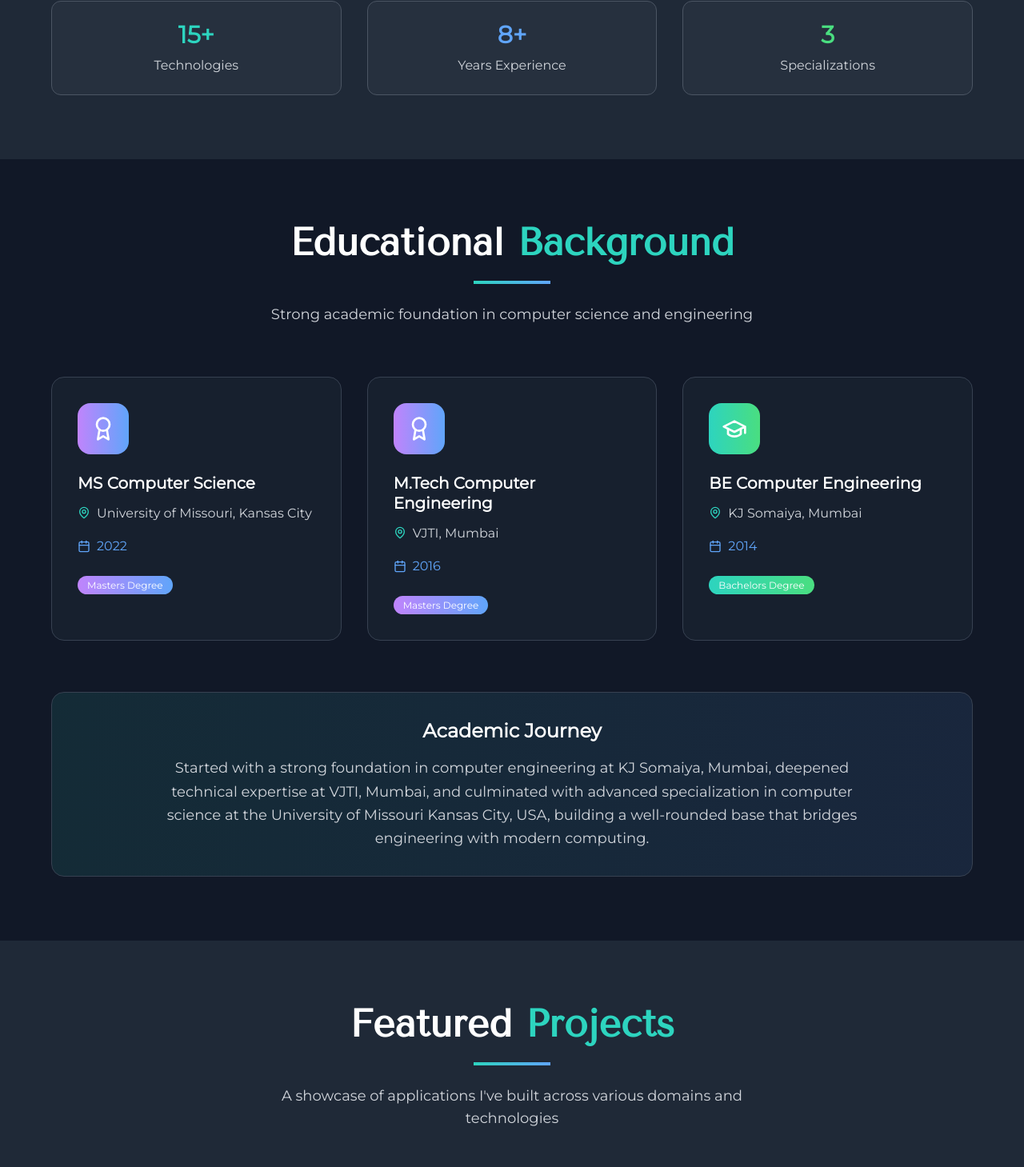
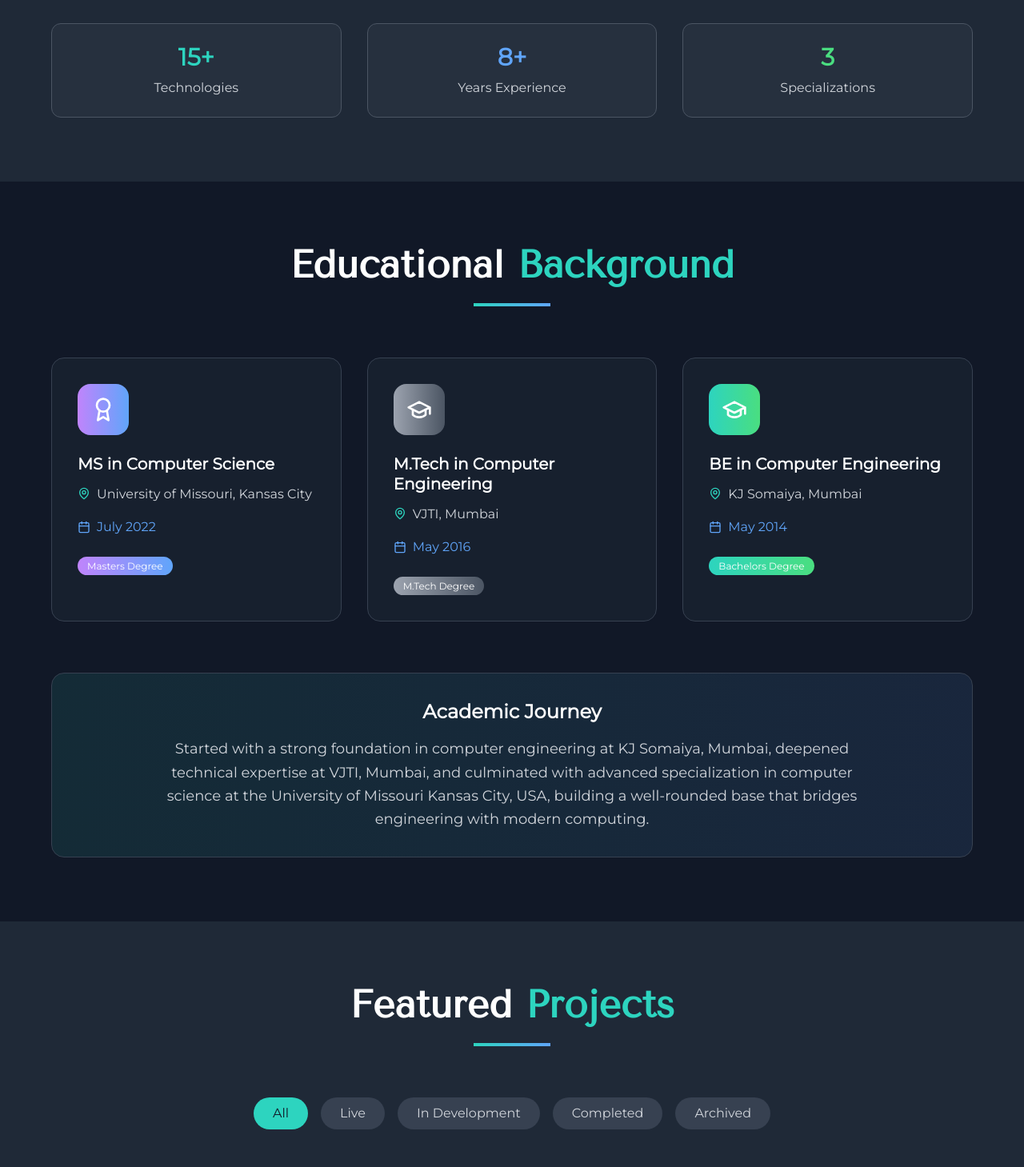
Before and after one commit to vyomadesai/vyomaportfolio, a React (Create React App) app: page / in a window 1280 px wide. Shown: the part 6868-8327 px from the top of the page at 80% size. Built offline with nearby package versions, Linux system fonts and the light colour scheme.

Commit message:
changes done in projects

```diff
--- a/src/component/Contact.jsx
+++ b/src/component/Contact.jsx
@@ -48,9 +48,8 @@ const Contact = () => {
               Get In <span className="text-teal-400">Touch</span>
             </h2>
             <div className="w-24 h-1 bg-gradient-to-r from-teal-400 to-blue-400 mx-auto mb-6"></div>
-            <p className="text-lg text-gray-300 max-w-2xl mx-auto" style={{fontFamily: 'Montserrat, sans-serif'}}>
-              I'm always interested in new opportunities and interesting projects.
-              Let's connect and discuss how we can work together!
+            <p className="text-lg text-gray-300 max-w-3xl mx-auto" style={{fontFamily: 'Montserrat, sans-serif'}}>
+              I'm always interested in new opportunities and interesting projects.  Let's connect and discuss how we can work together!
             </p>
           </div>
 
@@ -96,7 +95,7 @@ const Contact = () => {
               <h3 className="text-3xl font-bold text-white mb-4">
                 Ready to Start a Project?
               </h3>
-              <p className="text-lg text-gray-300 mb-8 leading-relaxed" style={{fontFamily: 'Montserrat, sans-serif'}}>
+              <p className="text-lg text-gray-300 mb-8 max-w-5xl leading-relaxed" style={{fontFamily: 'Montserrat, sans-serif'}}>
                 Whether you need a responsive website, a full-stack application, or just want to
                 discuss your next big idea, I'm here to help bring your vision to life.
                 Let's create something amazing together!
--- a/src/component/Education.jsx
+++ b/src/component/Education.jsx
@@ -35,9 +35,6 @@ const Education = () => {
               Educational <span className="text-teal-400">Background</span>
             </h2>
             <div className="w-24 h-1 bg-gradient-to-r from-teal-400 to-blue-400 mx-auto mb-6"></div>
-            <p className="text-lg text-gray-300 max-w-2xl mx-auto" style={{fontFamily: 'Montserrat, sans-serif'}}>
-              Strong academic foundation in computer science and engineering
-            </p>
           </div>
 
           {/* Education Grid */}
--- a/src/component/Projects.jsx
+++ b/src/component/Projects.jsx
@@ -1,40 +1,48 @@
-import React, { useState } from 'react';
-import { ExternalLink, Github, Calendar, Play, Archive, Wrench } from 'lucide-react';
-import { projects } from '../data/mock';
+import React, { useState } from "react";
+import {
+  ExternalLink,
+  Github,
+  Calendar,
+  Play,
+  Archive,
+  Wrench,
+} from "lucide-react";
+import { projects } from "../data/mock";
 
 const Projects = () => {
-  const [filter, setFilter] = useState('All');
+  const [filter, setFilter] = useState("All");
 
-  const filters = ['All', 'Live', 'In Development', 'Completed', 'Archived'];
+  const filters = ["All", "Live", "In Development", "Completed", "Archived"];
 
-  const filteredProjects = filter === 'All'
-    ? projects
-    : projects.filter(project => project.status === filter);
+  const filteredProjects =
+    filter === "All"
+      ? projects
+      : projects.filter((project) => project.status === filter);
 
   const getStatusColor = (status) => {
     switch (status) {
-      case 'Live':
-        return 'from-green-400 to-teal-400';
-      case 'In Development':
-        return 'from-blue-400 to-purple-400';
-      case 'Completed':
-        return 'from-teal-400 to-blue-400';
-      case 'Archived':
-        return 'from-gray-400 to-gray-600';
+      case "Live":
+        return "from-green-400 to-teal-400";
+      case "In Development":
+        return "from-blue-400 to-purple-400";
+      case "Completed":
+        return "from-teal-400 to-blue-400";
+      case "Archived":
+        return "from-gray-400 to-gray-600";
       default:
-        return 'from-gray-400 to-gray-600';
+        return "from-gray-400 to-gray-600";
     }
   };
 
   const getStatusIcon = (status) => {
     switch (status) {
-      case 'Live':
+      case "Live":
         return Play;
-      case 'In Development':
+      case "In Development":
         return Wrench;
-      case 'Completed':
+      case "Completed":
         return Calendar;
-      case 'Archived':
+      case "Archived":
         return Archive;
       default:
         return Calendar;
@@ -47,13 +55,13 @@ const Projects = () => {
         <div className="max-w-7xl mx-auto">
           {/* Section Header */}
           <div className="text-center mb-16">
-            <h2 className="text-4xl md:text-5xl font-bold text-white mb-6" style={{fontFamily: 'Tenor Sans, serif'}}>
+            <h2
+              className="text-4xl md:text-5xl font-bold text-white mb-6"
+              style={{ fontFamily: "Tenor Sans, serif" }}
+            >
               Featured <span className="text-teal-400">Projects</span>
             </h2>
             <div className="w-24 h-1 bg-gradient-to-r from-teal-400 to-blue-400 mx-auto mb-6"></div>
-            <p className="text-lg text-gray-300 max-w-2xl mx-auto" style={{fontFamily: 'Montserrat, sans-serif'}}>
-              A showcase of applications I've built across various domains and technologies
-            </p>
           </div>
 
           {/* Filter Buttons */}
@@ -64,8 +72,8 @@ const Projects = () => {
                 onClick={() => setFilter(filterOption)}
                 className={`px-6 py-2 rounded-full font-medium transition-all duration-300 ${
                   filter === filterOption
-                    ? 'bg-teal-400 text-gray-900'
-                    : 'bg-gray-700 text-gray-300 hover:bg-gray-600'
+                    ? "bg-teal-400 text-gray-900"
+                    : "bg-gray-700 text-gray-300 hover:bg-gray-600"
                 }`}
               >
                 {filterOption}
@@ -88,10 +96,13 @@ const Projects = () => {
                     <div className="absolute inset-0 flex items-center justify-center">
                       <div className="text-6xl text-gray-500/50">📱</div>
                     </div>
-
                     {/* Status Badge */}
                     <div className="absolute top-4 right-4">
-                      <div className={`flex items-center space-x-1 bg-gradient-to-r ${getStatusColor(project.status)} text-white px-3 py-1 rounded-full text-xs font-medium`}>
+                      <div
+                        className={`flex items-center space-x-1 bg-gradient-to-r ${getStatusColor(
+                          project.status
+                        )} text-white px-3 py-1 rounded-full text-xs font-medium`}
+                      >
                         <StatusIcon className="w-3 h-3" />
                         <span>{project.status}</span>
                       </div>
@@ -104,7 +115,10 @@ const Projects = () => {
                       {project.title}
                     </h3>
 
-                    <p className="text-gray-300 mb-4 leading-relaxed" style={{fontFamily: 'Montserrat, sans-serif'}}>
+                    <p
+                      className="text-gray-300 mb-4 leading-relaxed"
+                      style={{ fontFamily: "Montserrat, sans-serif" }}
+                    >
                       {project.description}
                     </p>
 
@@ -122,7 +136,7 @@ const Projects = () => {
 
                     {/* Project Links */}
                     <div className="flex space-x-4">
-                      {project.liveUrl !== '#' && (
+                      {project.liveUrl !== "#" && (
                         <a
                           href={project.liveUrl}
                           target="_blank"
@@ -134,7 +148,7 @@ const Projects = () => {
                         </a>
                       )}
 
-                      {project.githubUrl !== '#' && (
+                      {project.githubUrl !== "#" && (
                         <a
                           href={project.githubUrl}
                           target="_blank"
@@ -158,27 +172,41 @@ const Projects = () => {
               <h3 className="text-2xl font-bold text-white mb-4">
                 Project Portfolio Overview
               </h3>
-              <p className="text-lg text-gray-300 max-w-3xl mx-auto mb-8" style={{fontFamily: 'Montserrat, sans-serif'}}>
-                From healthcare platforms to e-commerce solutions, each project represents
-                a commitment to quality, user experience, and technical excellence.
+              <p
+                className="text-lg text-gray-300 max-w-4xl mx-auto mb-8"
+                style={{ fontFamily: "Montserrat, sans-serif" }}
+              >
+                From healthcare platforms to e-commerce solutions, each project
+                represents a commitment to quality, user experience, and
+                technical excellence.
               </p>
 
               <div className="grid md:grid-cols-4 gap-6">
                 <div className="text-center">
-                  <div className="text-3xl font-bold text-green-400 mb-2">2</div>
-                  <div className="text-gray-300 text-sm font-medium">Live Projects</div>
+                  <div className="text-3xl font-bold text-green-400 mb-2">
+                    2
+                  </div>
+                  <div className="text-gray-300 text-sm font-medium">
+                    Live Projects
+                  </div>
                 </div>
                 <div className="text-center">
                   <div className="text-3xl font-bold text-blue-400 mb-2">1</div>
-                  <div className="text-gray-300 text-sm font-medium">In Development</div>
+                  <div className="text-gray-300 text-sm font-medium">
+                    In Development
+                  </div>
                 </div>
                 <div className="text-center">
                   <div className="text-3xl font-bold text-teal-400 mb-2">2</div>
-                  <div className="text-gray-300 text-sm font-medium">Completed</div>
+                  <div className="text-gray-300 text-sm font-medium">
+                    Completed
+                  </div>
                 </div>
                 <div className="text-center">
                   <div className="text-3xl font-bold text-gray-400 mb-2">1</div>
-                  <div className="text-gray-300 text-sm font-medium">Archived</div>
+                  <div className="text-gray-300 text-sm font-medium">
+                    Archived
+                  </div>
                 </div>
               </div>
             </div>
--- a/src/component/Skills.jsx
+++ b/src/component/Skills.jsx
@@ -33,6 +33,8 @@ const Skills = () => {
             <h2 className="text-4xl md:text-5xl font-bold text-white mb-6" style={{fontFamily: 'Tenor Sans, serif'}}>
               Technical <span className="text-teal-400">Skills</span>
             </h2>
+            <div className="w-24 h-1 bg-gradient-to-r from-teal-400 to-blue-400 mx-auto mb-6"></div>
+
           </div>
 
           {/* Skills Grid */}
--- a/src/data/mock.js
+++ b/src/data/mock.js
@@ -117,23 +117,23 @@ export const personalInfo = {
   export const education = [
     {
       id: 1,
-      degree: "MS Computer Science",
+      degree: "MS in Computer Science",
       institution: "University of Missouri, Kansas City",
-      year: "2022",
+      year: "July 2022",
       type: "Masters"
     },
     {
       id: 2,
-      degree: "M.Tech Computer Engineering",
+      degree: "M.Tech in Computer Engineering",
       institution: "VJTI, Mumbai",
-      year: "2016",
-      type: "Masters"
+      year: "May 2016",
+      type: "M.Tech"
     },
     {
       id: 3,
-      degree: "BE Computer Engineering",
+      degree: "BE in Computer Engineering",
       institution: "KJ Somaiya, Mumbai",
-      year: "2014",
+      year: "May 2014",
       type: "Bachelors"
     }
   ];
@@ -198,7 +198,27 @@ export const personalInfo = {
       githubUrl: "#", // placeholder
       image: "/api/placeholder/400/250",
       status: "Completed"
-    }
+    },
+    {
+      id: 7,
+      title: "Weather App Platform",
+      description: "Comprehensive healthcare platform with patient management, appointment scheduling, and medical records.",
+      technologies: ["React", "Node.js", "MongoDB", "Express.js"],
+      liveUrl: "https://vedaahc.com",
+      githubUrl: "#", // placeholder
+      image: "/api/placeholder/400/250",
+      status: "Live"
+    },
+    {
+      id: 8,
+      title: "Task Manager App Platform",
+      description: "Comprehensive healthcare platform with patient management, appointment scheduling, and medical records.",
+      technologies: ["React", "Node.js", "MongoDB", "Express.js"],
+      liveUrl: "https://vedaahc.com",
+      githubUrl: "#", // placeholder
+      image: "/api/placeholder/400/250",
+      status: "Live"
+    },
   ];
 
   export const navigationItems = [
```
Also changed, not shown: 13 other files (tests, documents, lock files or other folders).
